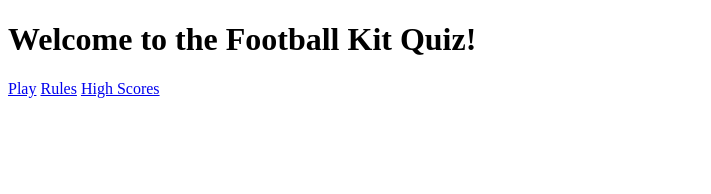
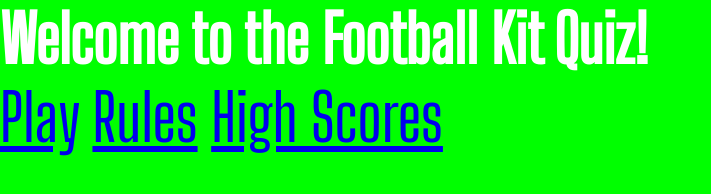
Before and after one commit to RyanGarry1/Football-Kit-Quiz, a plain HTML site: page index.html in a window 1280 px wide. Shown: the whole page, without its empty margins (0-711 px from the left). Drawn offline with Linux system fonts and the light colour scheme.

Commit message:
added css file and google font

```diff
--- a/index.html
+++ b/index.html
@@ -5,6 +5,10 @@
     <meta charset="UTF-8">
     <meta http-equiv="X-UA-Compatible" content="IE=edge">
     <meta name="viewport" content="width=device-width, initial-scale=1.0">
+    <link rel="stylesheet" href="style.css">
+    <link rel="preconnect" href="https://fonts.googleapis.com">
+    <link rel="preconnect" href="https://fonts.gstatic.com" crossorigin>
+    <link href="https://fonts.googleapis.com/css2?family=Big+Shoulders+Display:wght@500&display=swap" rel="stylesheet">
     <script src="https://kit.fontawesome.com/c13b79ba95.js" crossorigin="anonymous"></script>
     <title>The Football Kit Quiz</title>
 </head>
--- /dev/null
+++ b/style.css
@@ -0,0 +1,12 @@
+* {
+    background-color: lime;
+    box-sizing: border-box;
+    margin: 0;
+    padding: 0;
+    font-size: 65px;
+    font-family: 'Big Shoulders Display', cursive;
+}
+
+h1 {
+    color: #fff;
+}
```
